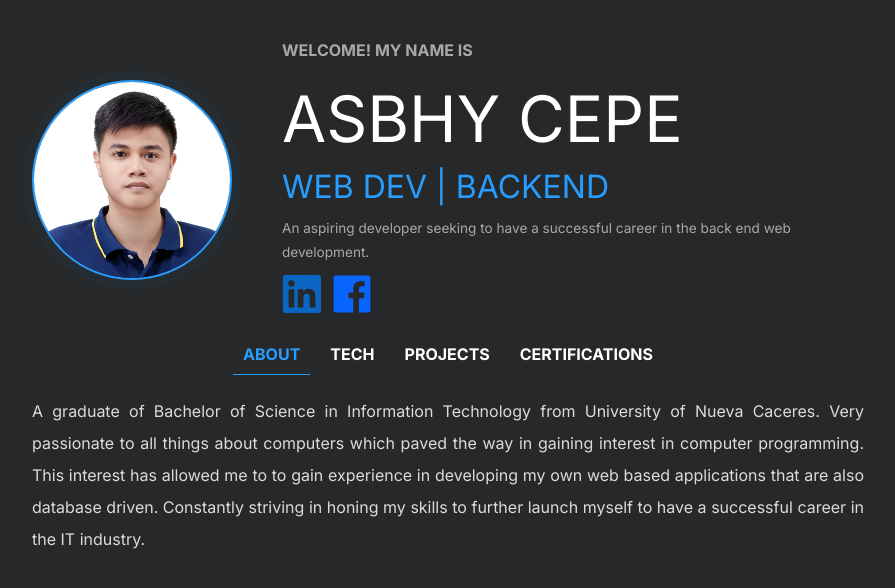
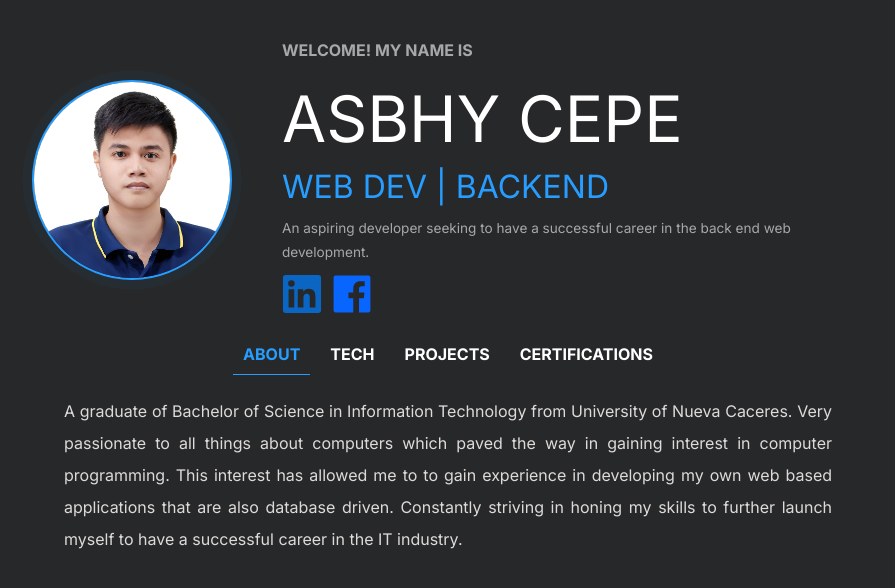
Before and after one commit to cepeasbhy/portfolio-site, a Next.js app: page / in a window 1280 px wide. Shown: the top 588 px of the page, without its empty margins (192-1087 px from the left). Built offline with nearby package versions, Linux system fonts and the light colour scheme.

Commit message:
MODIFIED: Width for about and tech section

```diff
--- a/src/app/_styles/home.css
+++ b/src/app/_styles/home.css
@@ -101,7 +101,7 @@ nav {
 }
 #about-me,
 #tech {
-  width: 65%;
+  width: 60%;
 }
 
 #about-me {
```
